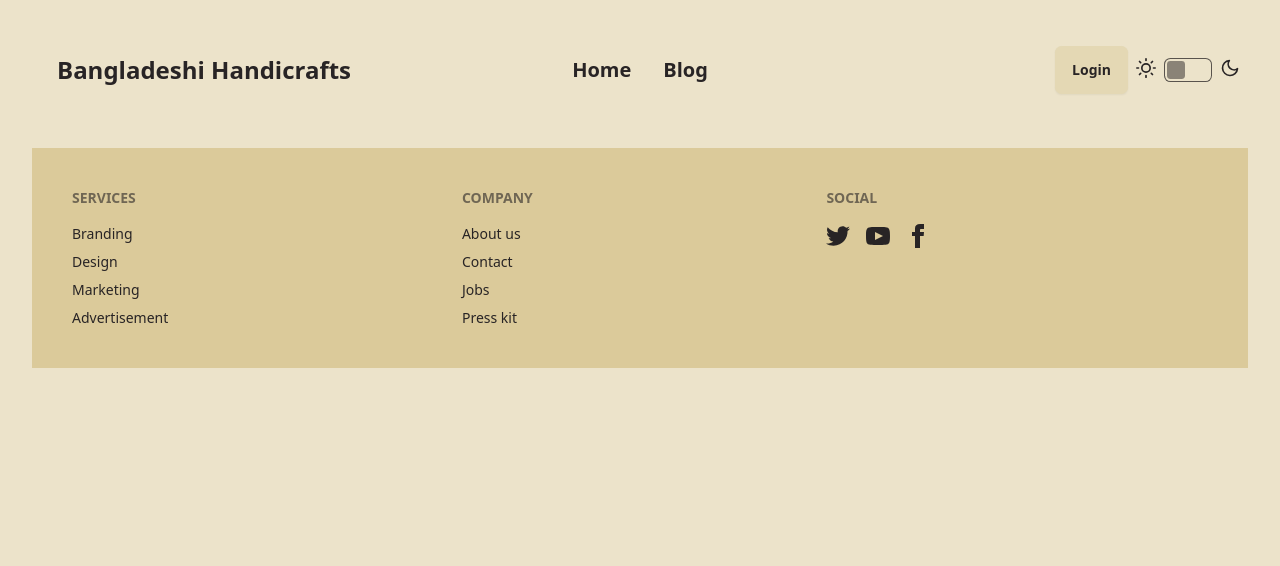
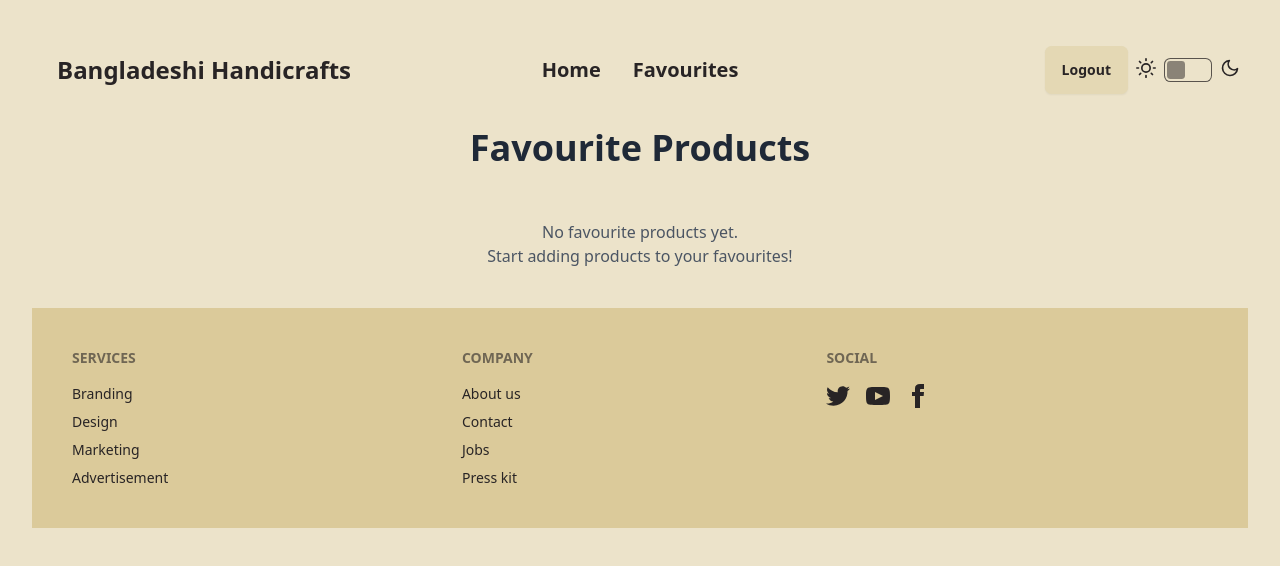
Before and after one commit to syeed111/Bangladeshi-Handicrafts, a React (Vite) app in the folder frontend/: page /favourite in a window 1280 px wide. Shown: the top 566 px of the page. Built offline with nearby package versions, Linux system fonts and the light colour scheme.

Commit message:
Favourites added

```diff
--- a/frontend/src/App.jsx
+++ b/frontend/src/App.jsx
@@ -11,6 +11,7 @@ import AuthPage from "./pages/AuthPage";
 import UserContextProvider from "./contexts/user.context";
 import ProductContextProvider from "./contexts/product.context";
 import CompanyPage from "./pages/CompanyPage";
+import FavouriteProducts from "./pages/FavouriteProducts";
 function App() {
   return (
     <div>
@@ -22,6 +23,7 @@ function App() {
             <Routes>
               <Route path="/" element={<HomePage />} />
               <Route path="/login" element={<AuthPage />} />
+              <Route path="/favourite" element={<FavouriteProducts />} />
               <Route path="/business/:companyId" element={<CompanyPage />} />
             </Routes>
           </ProductContextProvider>
--- a/frontend/src/components/Navbar.jsx
+++ b/frontend/src/components/Navbar.jsx
@@ -1,10 +1,17 @@
 /* eslint-disable no-unused-vars */
-import React, { useContext } from "react";
+import React, { useContext, useEffect } from "react";
 import { Link } from "react-router-dom";
 import { UserContext } from "../contexts/user.context";
 
 const Navbar = () => {
-  const { logState, logout } = useContext(UserContext);
+  const { logState, logout, setLoginStatus } = useContext(UserContext);
+
+  useEffect(() => {
+    const rawData = localStorage.getItem("userData");
+    const userData = rawData ? JSON.parse(rawData) : {};
+    setLoginStatus(true);
+  }, [setLoginStatus]);
+
   return (
     <div className="navbar ">
       <div className="navbar-start">
@@ -34,7 +41,7 @@ const Navbar = () => {
             </li>
 
             <li>
-              <a>Blog</a>
+              <Link to="/favourite">Favourites</Link>
             </li>
           </ul>
         </div>
@@ -51,7 +58,9 @@ const Navbar = () => {
           </li>
 
           <li>
-            <a className="text-xl font-semibold">Blog</a>
+            <Link to="/favourite" className="text-xl font-semibold">
+              Favourites
+            </Link>
           </li>
         </ul>
       </div>
--- a/frontend/src/components/ProductCard.jsx
+++ b/frontend/src/components/ProductCard.jsx
@@ -3,6 +3,7 @@
 import React, { useContext, useState } from "react";
 import { Star } from "lucide-react";
 import { ProductContext } from "../contexts/product.context";
+import { UserContext } from "../contexts/user.context";
 const ProductCard = ({
   Product: {
     _id,
@@ -23,6 +24,21 @@ const ProductCard = ({
     rating,
     companyId,
   };
+  const { logState } = useContext(UserContext);
+
+  const addHandler = () => {
+    if (logState) {
+      addToFav(product);
+      setFavicon(true);
+    } else alert("Please login to save Favourite!");
+  };
+
+  const removeHandler = () => {
+    if (logState) {
+      removeFromFavorite(_id);
+      setFavicon(false);
+    } else alert("Please login !");
+  };
 
   const { addToFav, removeFromFavorite } = useContext(ProductContext);
   const [favicon, setFavicon] = useState(false);
@@ -39,21 +55,11 @@ const ProductCard = ({
         <div className="flex justify-between mt-auto">
           <h2 className="text-xl font-semibold">Rating : {rating}</h2>
           {!favicon ? (
-            <button
-              onClick={() => {
-                addToFav(product);
-                setFavicon(true);
-              }}
-            >
+            <button onClick={addHandler}>
               <Star strokeWidth={1.75} />
             </button>
           ) : (
-            <button
-              onClick={() => {
-                removeFromFavorite(_id);
-                setFavicon(false);
-              }}
-            >
+            <button onClick={removeHandler}>
               <Star strokeWidth={1.75} fill="black" />
             </button>
           )}
--- a/frontend/src/contexts/product.context.jsx
+++ b/frontend/src/contexts/product.context.jsx
@@ -8,6 +8,7 @@ const ProductContextProvider = ({ children }) => {
   console.log("🚀 ~ ProductContextProvider ~ ProductArray:", ProductArray[0]);
 
   const [favProduct, setFavProduct] = useState([]);
+  console.log("🚀 ~ ProductContextProvider ~ favProduct:", favProduct);
 
   const fetchProducts = async () => {
     try {
@@ -69,6 +70,7 @@ const ProductContextProvider = ({ children }) => {
         ProductArray,
         fetchProducts,
         productsByCompany,
+        favProduct,
         addToFav,
         removeFromFavorite,
         setFavProductsFromStore,
--- a/frontend/src/contexts/user.context.jsx
+++ b/frontend/src/contexts/user.context.jsx
@@ -9,6 +9,10 @@ const UserContextProvider = ({ children }) => {
 
   const toggle_log = () => {
     setLogState(!logState);
+  };
+
+  const setLoginStatus = (value) => {
+    setLogState(value);
   };
 
   const login = async (email, password) => {
@@ -67,6 +71,7 @@ const UserContextProvider = ({ children }) => {
   const logout = () => {
     toggle_log();
     setUser({});
+    localStorage.removeItem("userData");
   };
 
   // useEffect(() => {
@@ -82,6 +87,7 @@ const UserContextProvider = ({ children }) => {
         logState,
         toggle_log,
         user,
+        setLoginStatus,
       }}
     >
       {children}
--- /dev/null
+++ b/frontend/src/pages/FavouriteProducts.jsx
@@ -0,0 +1,32 @@
+/* eslint-disable no-unused-vars */
+import React, { useContext } from "react";
+import { ProductContext } from "../contexts/product.context";
+import ProductCard from "../components/ProductCard";
+
+const FavouriteProducts = () => {
+  const { favProduct } = useContext(ProductContext);
+  console.log("🚀 ~ FavouriteProducts ~ favProduct:", favProduct);
+
+  return (
+    <div className="flex flex-col">
+      <h1 className="text-4xl font-bold text-center text-gray-800 mt-5 mb-5">
+        Favourite Products
+      </h1>
+
+      {favProduct.length !== 0 ? (
+        <div className="grid grid-cols-1 md:grid-cols-2 lg:grid-cols-3 gap-4">
+          {favProduct.map((product) => (
+            <ProductCard key={product._id} Product={product} />
+          ))}
+        </div>
+      ) : (
+        <div className="text-center text-gray-600 mt-8">
+          <p>No favourite products yet.</p>
+          <p>Start adding products to your favourites!</p>
+        </div>
+      )}
+    </div>
+  );
+};
+
+export default FavouriteProducts;
--- a/frontend/src/pages/HomePage.jsx
+++ b/frontend/src/pages/HomePage.jsx
@@ -12,12 +12,14 @@ const HomePage = () => {
   console.log("from homepage useContext:", useContext(CompanyContext));
   const { companyArray, fetchCompanies } = useContext(CompanyContext);
   console.log("🚀 ~ HomePage ~ companyArray", companyArray);
-  const { fetchProducts, ProductArray } = useContext(ProductContext);
+  const { fetchProducts, ProductArray, setFavProductsFromStore } =
+    useContext(ProductContext);
 
   useEffect(() => {
     fetchCompanies();
     fetchProducts();
-  }, [fetchCompanies, fetchProducts]);
+    setFavProductsFromStore();
+  }, [fetchCompanies, fetchProducts, setFavProductsFromStore]);
 
   console.log("🚀 ~ HomePage ~ ProductArray:", ProductArray);
 
```
